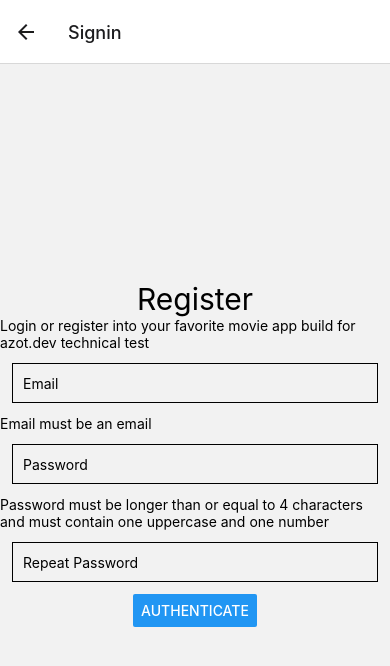
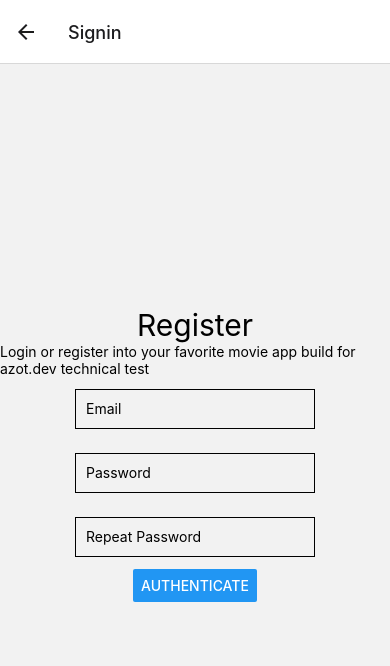
Before and after one commit to juliebeZiat/movie-app, a React Native app: screen /Signin in a window 390 px wide. Shown: the top 666 px of the page. Built offline with nearby package versions, Linux system fonts and the light colour scheme.

Commit message:
password repeat error and simplify conditions in custom hooks

```diff
--- a/src/hooks/useValidateEmail.js
+++ b/src/hooks/useValidateEmail.js
@@ -3,14 +3,10 @@
 const useValidateEmail = (email) => {
   const [error, setError] = useState(null);
 
-  // eslint-disable-next-line no-useless-escape
-  const regEx = /^\w+([\.-]?\w+)*@\w+([\.-]?\w+)*(\.\w{2,3})+$/;
-
   const validateEmailFormat = (userEmail) => {
-    if (regEx.test(userEmail)) {
-      return true;
-    }
-    return false;
+    // eslint-disable-next-line no-useless-escape
+    const regEx = /^\w+([\.-]?\w+)*@\w+([\.-]?\w+)*(\.\w{2,3})+$/;
+    return regEx.test(userEmail);
   };
 
   useEffect(() => {
--- a/src/hooks/useValidatePassword.js
+++ b/src/hooks/useValidatePassword.js
@@ -1,14 +1,11 @@
 import { useState, useEffect } from 'react';
 
-const useValidatePassword = (password) => {
+export const useValidatePassword = (password) => {
   const [error, setError] = useState(null);
 
   const validatePasswordFormat = (userPassword) => {
     const regEx = /(?=.{4,}$)(?=.*[A-Z])(?=.*[0-9])/;
-    if (regEx.test(userPassword)) {
-      return true;
-    }
-    return false;
+    return regEx.test(userPassword);
   };
 
   useEffect(() => {
--- a/src/screens/Home.tsx
+++ b/src/screens/Home.tsx
@@ -17,6 +17,7 @@
 
   const [userEmail, setUserEmail] = useState<string>('');
   const [userPassword, setUserPassword] = useState<string>('');
+
   const [submitted, setSubmitted] = useState<boolean>(false);
 
   const errorEmail = useValidateEmail(userEmail);
--- a/src/screens/Signin.tsx
+++ b/src/screens/Signin.tsx
@@ -17,12 +17,20 @@
   const [userEmail, setUserEmail] = useState('');
   const [userPassword, setUserPassword] = useState('');
   const [userPasswordRepeat, setUserPasswordRepeat] = useState('');
+  const [errorPasswordRepeat, setErrorPasswordRepeat] = useState('');
+
+  const [submitted, setSubmitted] = useState<boolean>(false);
 
   const errorEmail = useValidateEmail(userEmail);
   const errorPassword = useValidatePassword(userPassword);
 
   const signinSubmit = () => {
-    if ((!errorEmail) && (!errorPassword)) {
+    setSubmitted(true);
+    if (userPassword !== userPasswordRepeat) {
+      setErrorPasswordRepeat('Passwords must be same');
+    }
+    if ((!errorEmail) && (!errorPassword) && (userPassword === userPasswordRepeat)) {
+      setErrorPasswordRepeat('');
       navigate('Welcome');
     }
   };
@@ -36,20 +44,21 @@
           placeholder="Email"
           value={userEmail}
           onChangeText={setUserEmail}
-          errorMessage={errorEmail}
+          errorMessage={submitted ? errorEmail : undefined}
         />
         <Input
           placeholder="Password"
           value={userPassword}
           onChangeText={setUserPassword}
           secureTextEntry
-          errorMessage={errorPassword}
+          errorMessage={submitted ? errorPassword : undefined}
         />
         <Input
           placeholder="Repeat Password"
           value={userPasswordRepeat}
           onChangeText={setUserPasswordRepeat}
           secureTextEntry
+          errorMessage={errorPasswordRepeat}
         />
       </SafeAreaView>
       <Submit text="Authenticate" onPress={signinSubmit} />
```
